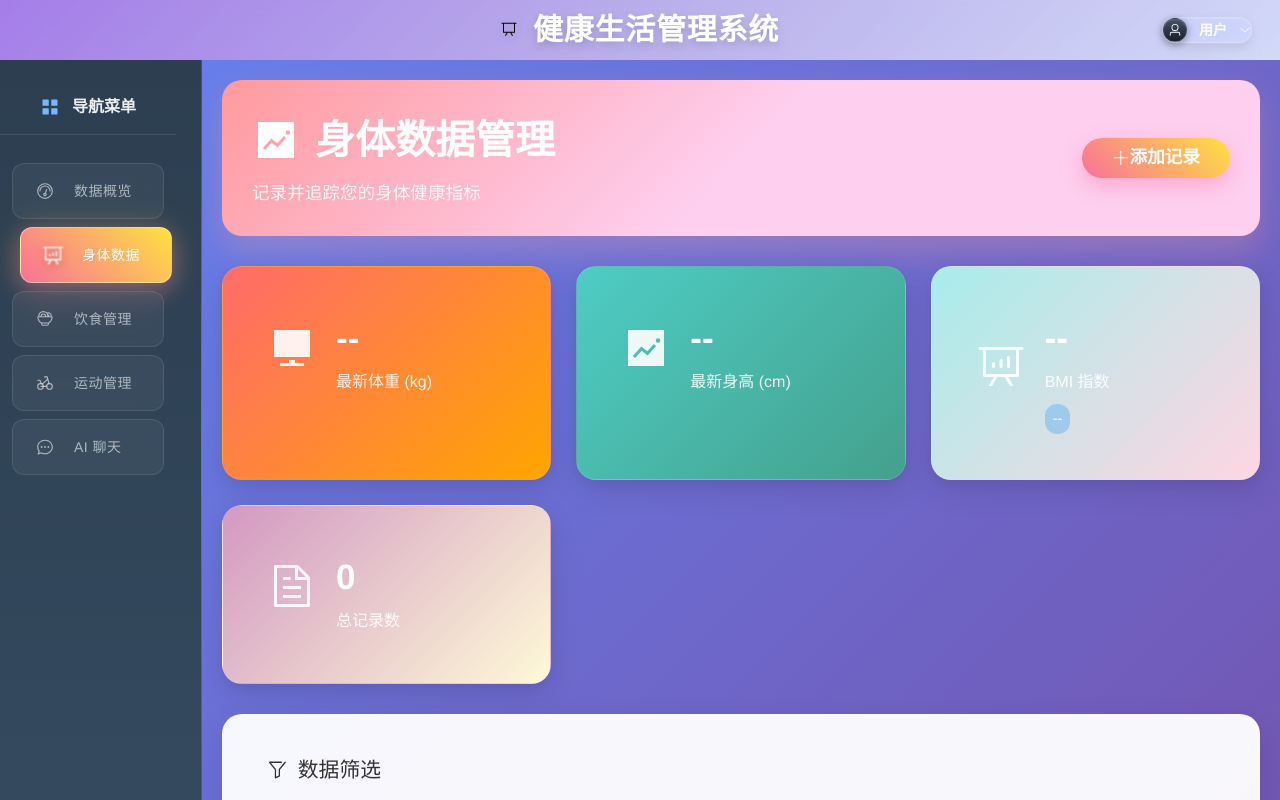
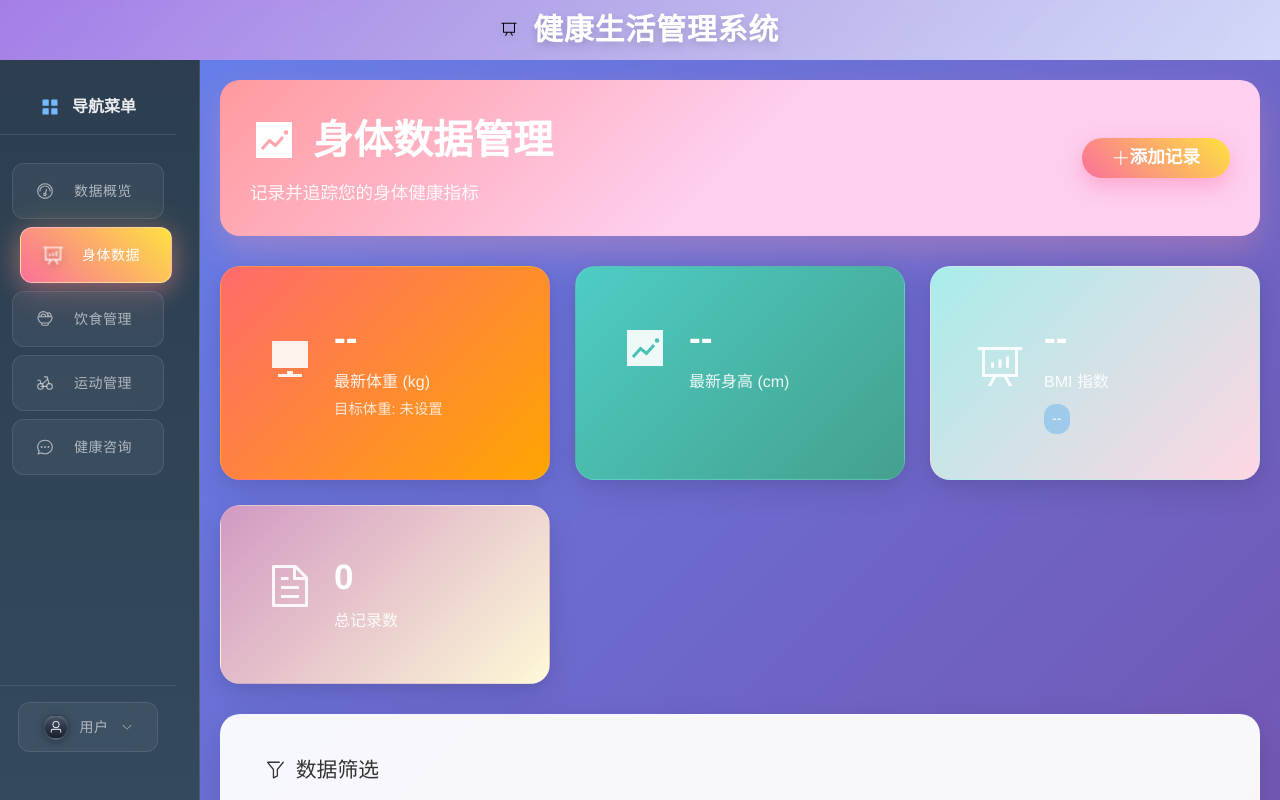
Before and after one commit to hengnix/health_management_frontend, a Vue app: page /body-data in a window 1280 px wide. Built offline with nearby package versions, Linux system fonts and the light colour scheme; no server answers; sample sign-in values are in the browser's storage.

Commit message:
refactor: update user information display and enhance health goals integration across views

```diff
--- a/src/App.vue
+++ b/src/App.vue
@@ -35,61 +35,6 @@
               >
                 健康生活管理系统
               </h2>
-            </div>
-            <div class="header-right absolute right-7 flex items-center">
-              <el-dropdown
-                @command="handleCommand"
-                trigger="hover"
-                class="user-dropdown cursor-pointer"
-              >
-                <div
-                  class="user-info flex items-center gap-3 rounded-full border border-white/20 px-5 py-2.5 font-medium text-white transition-all duration-300 hover:-translate-y-0.5 hover:border-white/30"
-                  style="
-                    background: linear-gradient(
-                      135deg,
-                      rgba(255, 255, 255, 0.1) 0%,
-                      rgba(255, 255, 255, 0.08) 50%,
-                      rgba(255, 255, 255, 0.05) 100%
-                    );
-                    backdrop-filter: blur(10px) saturate(150%);
-                    -webkit-backdrop-filter: blur(10px) saturate(150%);
-                    box-shadow:
-                      0 1px 0 rgba(255, 255, 255, 0.1),
-                      0 4px 12px rgba(0, 0, 0, 0.1),
-                      inset 0 1px 0 rgba(255, 255, 255, 0.1);
-                  "
-                >
-                  <el-avatar size="small" class="user-avatar">
-                    <img
-                      v-if="userStore.avatarUrl"
-                      :src="userStore.avatarUrl"
-                      alt="用户头像"
-                      class="avatar-image"
-                    />
-                    <el-icon v-else><User /></el-icon>
-                  </el-avatar>
-                  <span class="username">{{
-                    userStore.user?.nickname || '用户'
-                  }}</span>
-                  <el-icon class="dropdown-arrow"><ArrowDown /></el-icon>
-                </div>
-                <template #dropdown>
-                  <el-dropdown-menu class="custom-dropdown">
-                    <el-dropdown-item command="profile" class="dropdown-item">
-                      <el-icon><User /></el-icon>
-                      <span>个人资料</span>
-                    </el-dropdown-item>
-                    <el-dropdown-item
-                      command="logout"
-                      divided
-                      class="dropdown-item logout-item"
-                    >
-                      <el-icon><SwitchButton /></el-icon>
-                      <span>退出登录</span>
-                    </el-dropdown-item>
-                  </el-dropdown-menu>
-                </template>
-              </el-dropdown>
             </div>
           </div>
         </el-header>
@@ -142,10 +87,62 @@
                 <el-menu-item index="/chat" class="menu-item">
                   <el-icon><ChatDotRound /></el-icon>
                   <template #title>
-                    <span class="menu-text">AI 聊天</span>
+                    <span class="menu-text">健康咨询</span>
                   </template>
                 </el-menu-item>
               </el-menu>
+
+              <!-- 用户信息区域 -->
+              <div class="user-section">
+                <el-dropdown
+                  @command="handleCommand"
+                  trigger="click"
+                  class="user-dropdown cursor-pointer"
+                  placement="top-start"
+                  :popper-options="{
+                    modifiers: [
+                      {
+                        name: 'offset',
+                        options: {
+                          offset: [0, 8],
+                        },
+                      },
+                    ],
+                  }"
+                >
+                  <div class="user-menu-item">
+                    <el-avatar size="small" class="user-avatar">
+                      <img
+                        v-if="userStore.avatarUrl"
+                        :src="userStore.avatarUrl"
+                        alt="用户头像"
+                        class="avatar-image"
+                      />
+                      <el-icon v-else><User /></el-icon>
+                    </el-avatar>
+                    <span class="menu-text">{{
+                      userStore.user?.nickname || '用户'
+                    }}</span>
+                    <el-icon class="dropdown-arrow"><ArrowDown /></el-icon>
+                  </div>
+                  <template #dropdown>
+                    <el-dropdown-menu class="custom-dropdown">
+                      <el-dropdown-item command="profile" class="dropdown-item">
+                        <el-icon><User /></el-icon>
+                        <span>个人资料</span>
+                      </el-dropdown-item>
+                      <el-dropdown-item
+                        command="logout"
+                        divided
+                        class="dropdown-item logout-item"
+                      >
+                        <el-icon><SwitchButton /></el-icon>
+                        <span>退出登录</span>
+                      </el-dropdown-item>
+                    </el-dropdown-menu>
+                  </template>
+                </el-dropdown>
+              </div>
             </div>
           </el-aside>
 
@@ -279,7 +276,73 @@ body {
   animation: float 3s ease-in-out infinite;
 }
 
-.user-avatar {
+/* 用户信息区域样式 */
+.user-section {
+  margin-top: auto;
+  padding: 8px 12px 20px 12px;
+  border-top: 1px solid rgba(255, 255, 255, 0.1);
+  display: flex;
+  justify-content: center;
+}
+
+.user-menu-item {
+  margin: 8px 0;
+  border-radius: 12px;
+  transition: all 0.5s cubic-bezier(0.4, 0, 0.2, 1);
+  position: relative;
+  overflow: hidden;
+  background: rgba(255, 255, 255, 0.05);
+  border: 1px solid rgba(255, 255, 255, 0.1);
+  backdrop-filter: blur(10px);
+  color: rgba(255, 255, 255, 0.6);
+  will-change: transform, background, box-shadow;
+  cursor: pointer;
+  display: flex;
+  align-items: center;
+  justify-content: center;
+  padding: 12px 16px;
+  min-height: 48px;
+  gap: 12px;
+  width: fit-content;
+  min-width: 140px;
+}
+
+.user-menu-item::before {
+  content: '';
+  position: absolute;
+  top: 0;
+  left: -100%;
+  width: 100%;
+  height: 100%;
+  background: linear-gradient(
+    90deg,
+    transparent,
+    rgba(255, 255, 255, 0.1),
+    transparent
+  );
+  transition: left 0.8s cubic-bezier(0.4, 0, 0.2, 1);
+  will-change: left;
+}
+
+.user-menu-item:hover::before {
+  left: 100%;
+}
+
+.user-menu-item:hover {
+  background: linear-gradient(45deg, #667eea 0%, #764ba2 100%);
+  color: rgba(255, 255, 255, 0.9);
+  transform: translateY(0px);
+  box-shadow:
+    0 6px 20px rgba(102, 126, 234, 0.3),
+    0 0 30px rgba(102, 126, 234, 0.15);
+  border-color: rgba(255, 255, 255, 0.3);
+}
+
+.user-menu-item:hover .menu-text {
+  color: rgba(255, 255, 255, 0.9);
+}
+
+.user-section .user-avatar {
   background: linear-gradient(180deg, #4a5568 0%, #2d3748 50%, #1a202c 100%);
   box-shadow:
     0 1px 0 rgba(255, 255, 255, 0.2),
@@ -288,25 +351,20 @@ body {
   border: 1px solid rgba(255, 255, 255, 0.1);
 }
 
+.user-menu-item .dropdown-arrow {
+  font-size: 12px;
+  transition: transform 0.3s ease;
+}
+
+.user-menu-item:hover .dropdown-arrow {
+  transform: rotate(180deg);
+}
+
 .user-avatar .avatar-image {
   width: 100%;
   height: 100%;
   object-fit: cover;
   border-radius: 50%;
-}
-
-.username {
-  font-size: 14px;
-  font-weight: 600;
-}
-
-.dropdown-arrow {
-  font-size: 12px;
-  transition: transform 0.3s ease;
-}
-
-.user-dropdown:hover .dropdown-arrow {
-  transform: rotate(180deg);
 }
 
 /* 主容器 */
@@ -321,8 +379,7 @@ body {
 
 /* 左侧边栏 */
 .sidebar {
-  width: 202px; /* 固定宽度，缩减 10% */
-  flex-shrink: 0; /* 防止侧边栏被压缩 */
+  width: 200px; /* 固定宽度 */
   background: linear-gradient(180deg, #2c3e50 0%, #34495e 100%);
   box-shadow:
     4px 0 20px rgba(0, 0, 0, 0.15),
@@ -545,19 +602,19 @@ body {
   transform: translateX(-30px) translateY(-10px);
 }
 
-/* 下拉菜单样式 - 深色以确保可读性 */
+/* 下拉菜单样式 - 白色背景确保可读性 */
 .custom-dropdown {
   border-radius: 8px;
   box-shadow:
     0 1px 0 rgba(255, 255, 255, 0.1),
-    0 8px 25px rgba(0, 0, 0, 0.3),
+    0 8px 25px rgba(0, 0, 0, 0.15),
     inset 0 1px 0 rgba(255, 255, 255, 0.05);
-  border: 1px solid rgba(255, 255, 255, 0.1);
+  border: 1px solid rgba(0, 0, 0, 0.1);
   backdrop-filter: blur(15px);
   background: linear-gradient(
     180deg,
-    rgba(0, 0, 0, 0.85) 0%,
-    rgba(0, 0, 0, 0.9) 100%
+    rgba(255, 255, 255, 0.95) 0%,
+    rgba(248, 250, 252, 0.98) 100%
   );
   padding: 8px;
   min-width: 160px;
@@ -572,21 +629,21 @@ body {
   align-items: center;
   gap: 10px;
   font-weight: 500;
-  color: rgba(255, 255, 255, 0.9);
+  color: rgba(55, 65, 81, 0.9);
   background: transparent;
 }
 
 .dropdown-item:hover {
   background: linear-gradient(
     180deg,
-    rgba(255, 255, 255, 0.15) 0%,
-    rgba(255, 255, 255, 0.1) 100%
+    rgba(59, 130, 246, 0.1) 0%,
+    rgba(37, 99, 235, 0.08) 100%
   );
-  color: #fff;
+  color: #1f2937;
   transform: translateX(2px);
   box-shadow:
-    0 1px 0 rgba(255, 255, 255, 0.1),
-    inset 0 1px 0 rgba(255, 255, 255, 0.05);
+    0 1px 0 rgba(59, 130, 246, 0.1),
+    inset 0 1px 0 rgba(59, 130, 246, 0.05);
 }
 
 .logout-item:hover {
--- a/src/views/BodyData.vue
+++ b/src/views/BodyData.vue
@@ -32,6 +32,10 @@
           <div class="stat-info">
             <div class="stat-value">{{ latestWeight || '--' }}</div>
             <div class="stat-label">最新体重 (kg)</div>
+            <div class="stat-trend">
+              目标体重: {{ healthGoals.targetWeight || '未设置' }}
+              {{ healthGoals.targetWeight ? 'kg' : '' }}
+            </div>
           </div>
         </div>
       </el-card>
@@ -296,7 +300,7 @@
 </template>
 
 <script setup lang="ts">
-import { ref, reactive, onMounted, computed } from 'vue'
+import { ref, reactive, onMounted, onUnmounted, computed } from 'vue'
 import { bodyDataApi } from '@/api'
 import type {
   BodyData,
@@ -375,6 +379,24 @@ const bmiStatusClass = computed(() => {
   if (bmi < 28) return 'overweight'
   return 'obese'
 })
+
+// 健康目标数据
+const healthGoals = reactive({
+  targetWeight: null as number | null,
+  dailyCaloriesIntake: null as number | null,
+  dailyCaloriesBurn: null as number | null,
+})
+
+// 加载健康目标
+const loadHealthGoals = () => {
+  const savedGoals = localStorage.getItem('healthGoals')
+  if (savedGoals) {
+    const parsed = JSON.parse(savedGoals)
+    healthGoals.targetWeight = parsed.targetWeight
+    healthGoals.dailyCaloriesIntake = parsed.dailyCaloriesIntake
+    healthGoals.dailyCaloriesBurn = parsed.dailyCaloriesBurn
+  }
+}
 
 const formatDate = (dateStr: string) => {
   return new Date(dateStr).toLocaleDateString('zh-CN')
@@ -591,9 +613,25 @@ const getBMIStatus = (height: number, weight: number) => {
   return '肥胖'
 }
 
+// 页面可见性监听器，用于同步健康目标的更新
+const handleVisibilityChange = () => {
+  if (!document.hidden) {
+    loadHealthGoals()
+  }
+}
+
 onMounted(() => {
   loadData()
   resetForm()
+  loadHealthGoals()
+
+  // 监听页面可见性变化
+  document.addEventListener('visibilitychange', handleVisibilityChange)
+})
+
+// 清理事件监听器
+onUnmounted(() => {
+  document.removeEventListener('visibilitychange', handleVisibilityChange)
 })
 </script>
 
@@ -754,6 +792,11 @@ onMounted(() => {
   margin-bottom: 5px;
 }
 
+.stat-trend {
+  font-size: 0.9rem;
+  opacity: 0.8;
+}
+
 .bmi-status {
   font-size: 0.9rem;
   padding: 4px 8px;
--- a/src/views/DashboardData.vue
+++ b/src/views/DashboardData.vue
@@ -37,6 +37,24 @@
     </div>
     <!-- 统计卡片 -->
     <div class="stats-grid">
+      <el-card class="stat-card weight-card-enhanced">
+        <div class="stat-content">
+          <div class="stat-icon">
+            <el-icon><DataAnalysis /></el-icon>
+          </div>
+          <div class="stat-info">
+            <div class="stat-value">
+              {{ statistics.averageWeight.toFixed(1) }}
+            </div>
+            <div class="stat-label">当前体重 (kg)</div>
+            <div class="stat-trend">
+              目标体重: {{ healthGoals.targetWeight || '未设置' }}
+              {{ healthGoals.targetWeight ? 'kg' : '' }}
+            </div>
+          </div>
+        </div>
+      </el-card>
+
       <el-card class="stat-card calories-in-card">
         <div class="stat-content">
           <div class="stat-icon">
@@ -64,24 +82,6 @@
             <div class="stat-trend">
               目标消耗: {{ healthGoals.dailyCaloriesBurn || '未设置' }}
               {{ healthGoals.dailyCaloriesBurn ? 'kcal' : '' }}
-            </div>
-          </div>
-        </div>
-      </el-card>
-
-      <el-card class="stat-card weight-card-enhanced">
-        <div class="stat-content">
-          <div class="stat-icon">
-            <el-icon><DataAnalysis /></el-icon>
-          </div>
-          <div class="stat-info">
-            <div class="stat-value">
-              {{ statistics.averageWeight.toFixed(1) }}
-            </div>
-            <div class="stat-label">当前体重 (kg)</div>
-            <div class="stat-trend">
-              目标体重: {{ healthGoals.targetWeight || '未设置' }}
-              {{ healthGoals.targetWeight ? 'kg' : '' }}
             </div>
           </div>
         </div>
@@ -543,7 +543,7 @@ const initCaloriesChart = async () => {
             symbolSize: 6,
             lineStyle: {
               width: 3,
-              color: '#10b981', // 绿色
+              color: '#10b981',
             },
             itemStyle: {
               color: '#10b981',
@@ -560,10 +560,10 @@ const initCaloriesChart = async () => {
             symbolSize: 6,
             lineStyle: {
               width: 3,
-              color: '#ef4444', // 红色
+              color: '#dc2626',
             },
             itemStyle: {
-              color: '#ef4444',
+              color: '#dc2626',
               borderColor: '#fff',
               borderWidth: 2,
             },
@@ -577,10 +577,10 @@ const initCaloriesChart = async () => {
             symbolSize: 6,
             lineStyle: {
               width: 3,
-              color: '#f59e0b', // 黄色
+              color: '#ea580c',
             },
             itemStyle: {
-              color: '#f59e0b',
+              color: '#ea580c',
               borderColor: '#fff',
               borderWidth: 2,
             },
@@ -1290,7 +1290,7 @@ onUnmounted(() => {
 }
 
 .average-item .value.red {
-  color: #ef4444;
+  color: #dc2626;
 }
 
 .average-item .value.yellow {
--- a/src/views/DietData.vue
+++ b/src/views/DietData.vue
@@ -33,7 +33,7 @@
             <div class="stat-value">{{ todayCalories }}</div>
             <div class="stat-label">今日卡路里 (kcal)</div>
             <div class="stat-trend">
-              建议摄入: {{ healthGoals.dailyCaloriesIntake || '未设置' }}
+              目标摄入: {{ healthGoals.dailyCaloriesIntake || '未设置' }}
               {{ healthGoals.dailyCaloriesIntake ? 'kcal' : '' }}
             </div>
           </div>
--- a/src/views/ExerciseData.vue
+++ b/src/views/ExerciseData.vue
@@ -32,7 +32,10 @@
           <div class="stat-info">
             <div class="stat-value">{{ todayStats.totalCalories }}</div>
             <div class="stat-label">今日消耗卡路里</div>
-            <div class="stat-trend">燃烧脂肪</div>
+            <div class="stat-trend">
+              目标消耗: {{ healthGoals.dailyCaloriesBurn || '未设置' }}
+              {{ healthGoals.dailyCaloriesBurn ? 'kcal' : '' }}
+            </div>
           </div>
         </div>
       </el-card>
@@ -344,7 +347,7 @@
 </template>
 
 <script setup lang="ts">
-import { ref, reactive, computed, onMounted } from 'vue'
+import { ref, reactive, computed, onMounted, onUnmounted } from 'vue'
 import { exerciseApi } from '@/api'
 import type { ExerciseRecord, ExerciseRequest } from '@/types'
 import { ElMessage, ElMessageBox, type FormInstance } from 'element-plus'
@@ -436,6 +439,24 @@ const todayStats = computed(() => {
     averageDuration,
   }
 })
+
+// 健康目标数据
+const healthGoals = reactive({
+  targetWeight: null as number | null,
+  dailyCaloriesIntake: null as number | null,
+  dailyCaloriesBurn: null as number | null,
+})
+
+// 加载健康目标
+const loadHealthGoals = () => {
+  const savedGoals = localStorage.getItem('healthGoals')
+  if (savedGoals) {
+    const parsed = JSON.parse(savedGoals)
+    healthGoals.targetWeight = parsed.targetWeight
+    healthGoals.dailyCaloriesIntake = parsed.dailyCaloriesIntake
+    healthGoals.dailyCaloriesBurn = parsed.dailyCaloriesBurn
+  }
+}
 
 // 获取运动类型对应的标签颜色
 const getExerciseTypeColor = (exerciseType: string) => {
@@ -642,9 +663,25 @@ const getIntensityTagType = () => {
   }
 }
 
+// 页面可见性监听器，用于同步健康目标的更新
+const handleVisibilityChange = () => {
+  if (!document.hidden) {
+    loadHealthGoals()
+  }
+}
+
 onMounted(() => {
   loadData()
   resetForm()
+  loadHealthGoals()
+
+  // 监听页面可见性变化
+  document.addEventListener('visibilitychange', handleVisibilityChange)
+})
+
+// 清理事件监听器
+onUnmounted(() => {
+  document.removeEventListener('visibilitychange', handleVisibilityChange)
 })
 </script>
 
--- a/src/views/NotFound.vue
+++ b/src/views/NotFound.vue
@@ -63,11 +63,11 @@
           </router-link>
           <router-link to="/diet" class="nav-link">
             <el-icon><Food /></el-icon>
-            <span>饮食记录</span>
+            <span>饮食管理</span>
           </router-link>
           <router-link to="/exercise" class="nav-link">
             <el-icon><Bicycle /></el-icon>
-            <span>运动记录</span>
+            <span>运动管理</span>
           </router-link>
           <router-link to="/chat" class="nav-link">
             <el-icon><ChatDotRound /></el-icon>
```
